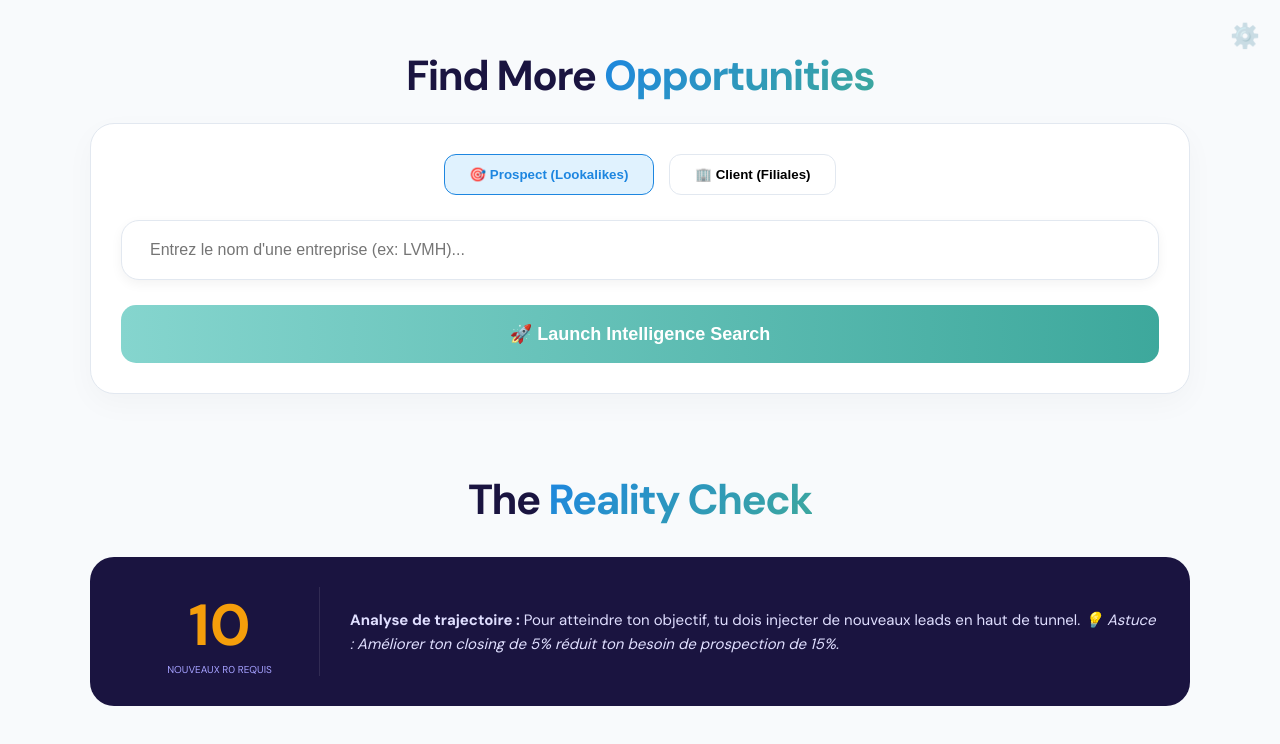
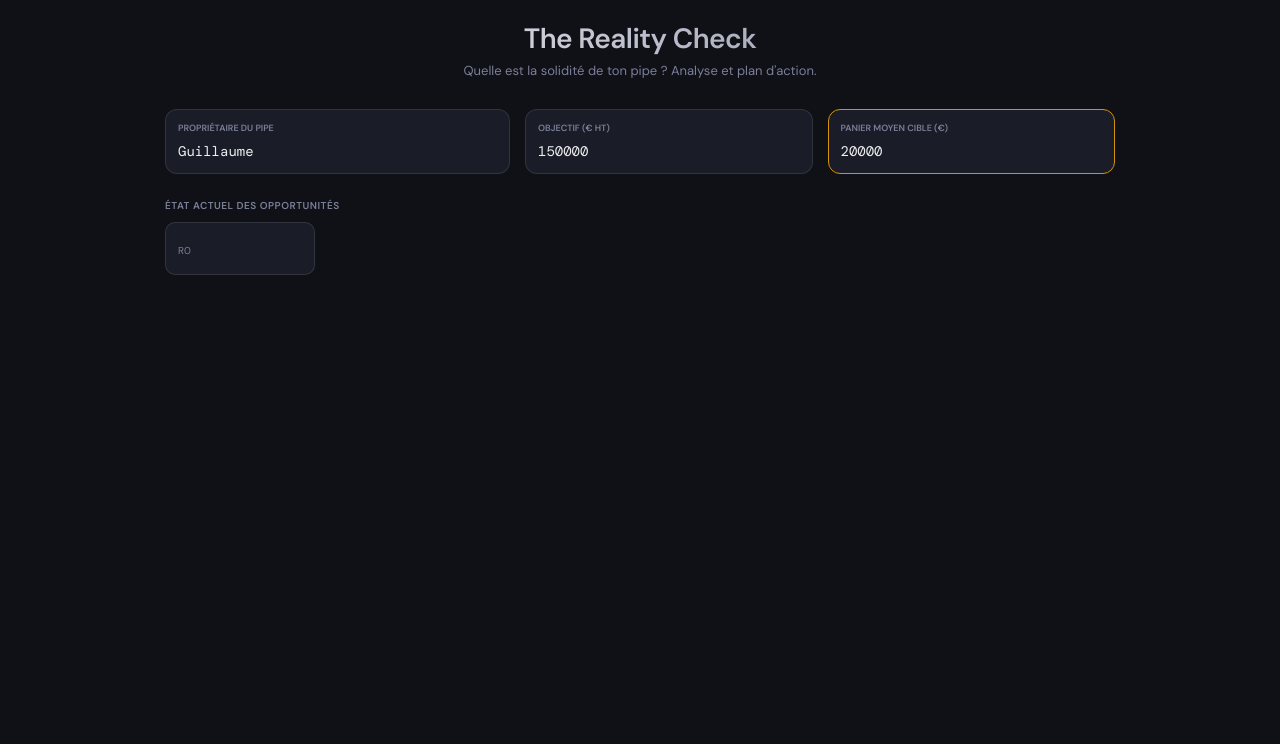
Before and after one commit to jcgascoin/reality-check, a plain HTML site: page index.html in a window 1280 px wide. Drawn offline with nearby package versions, Linux system fonts and the light colour scheme.

Commit message:
Update index.html

```diff
--- a/index.html
+++ b/index.html
@@ -1,192 +1,58 @@
 <!DOCTYPE html>
 <html lang="fr">
 <head>
-    <meta charset="UTF-8">
-    <meta name="viewport" content="width=device-width, initial-scale=1.0">
-    <title>Sales Intelligence Dashboard</title>
-    <style>
-        @import url('https://fonts.googleapis.com/css2?family=DM+Sans:wght@400;500;700&family=DM+Mono:wght@400;500&display=swap');
-
-        :root {
-            --primary: #1d86e0;
-            --secondary: #3da89c;
-            --accent: #6c47ff;
-            --bg: #f8fafc;
-            --border: #e2e8f0;
-            --won: #10b981;
-            --muted: #64748b;
-        }
-
-        body {
-            font-family: 'DM Sans', sans-serif;
-            background: var(--bg);
-            color: #1a1440;
-            margin: 0;
-            padding: 20px;
-            display: flex;
-            flex-direction: column;
-            align-items: center;
-        }
-
-        .container {
-            width: 100%;
-            max-width: 1100px;
-            margin-bottom: 50px;
-        }
-
-        /* --- UI ELEMENTS --- */
-        h1 { font-size: 42px; font-weight: 700; letter-spacing: -1.5px; text-align: center; margin-bottom: 10px; }
-        h1 span { background: linear-gradient(135deg, var(--primary), var(--secondary)); -webkit-background-clip: text; -webkit-text-fill-color: transparent; }
-
-        .card {
-            background: white;
-            border: 1px solid var(--border);
-            border-radius: 24px;
-            padding: 30px;
-            box-shadow: 0 10px 30px rgba(0,0,0,0.03);
-            margin-top: 20px;
-        }
-
-        /* --- OPPORTUNITIES FINDER STYLE --- */
-        .search-box { display: flex; gap: 10px; margin: 25px 0; background: #fff; padding: 8px; border-radius: 18px; border: 1px solid var(--border); box-shadow: 0 4px 12px rgba(0,0,0,0.05); }
-        .search-box input { flex: 1; border: none; padding: 12px 20px; font-size: 16px; outline: none; }
-        .mode-toggle { display: flex; justify-content: center; gap: 15px; margin-bottom: 20px; }
-        .m-btn { padding: 12px 25px; border-radius: 12px; border: 1px solid var(--border); background: white; cursor: pointer; font-weight: 700; transition: 0.3s; }
-        .m-btn.active { background: #e0f2fe; border-color: var(--primary); color: var(--primary); }
-        .launch-btn { width: 100%; background: linear-gradient(90deg, #85d5ce, #3da89c); color: white; border: none; padding: 18px; border-radius: 15px; font-weight: 700; font-size: 18px; cursor: pointer; transition: transform 0.2s; }
-        .launch-btn:hover { transform: translateY(-2px); }
-
-        /* --- REALITY CHECK / TUNNEL STYLE --- */
-        .analysis-engine { background: #1a1440; color: #fff; border-radius: 24px; padding: 30px; margin-top: 30px; display: grid; grid-template-columns: 200px 1fr; gap: 30px; align-items: center; }
-        .engine-display { text-align: center; border-right: 1px solid rgba(255,255,255,0.1); }
-        .engine-display .num { font-size: 58px; font-weight: 700; color: #f59e0b; }
-        .engine-text { font-size: 15px; line-height: 1.6; color: #e0dfff; }
-
-        table { width: 100%; border-collapse: collapse; margin-top: 20px; }
-        th { text-align: left; padding: 15px; font-size: 12px; color: var(--muted); text-transform: uppercase; border-bottom: 1px solid var(--border); }
-        td { padding: 18px 15px; border-bottom: 1px solid var(--border); }
-
-        .loader { border: 3px solid #f3f3f3; border-top: 3px solid var(--secondary); border-radius: 50%; width: 30px; height: 30px; animation: spin 1s linear infinite; display: none; margin: 20px auto; }
-        @keyframes spin { 0% { transform: rotate(0deg); } 100% { transform: rotate(360deg); } }
-
-        .settings-icon { position: fixed; top: 20px; right: 20px; cursor: pointer; font-size: 24px; opacity: 0.4; z-index: 100; }
-    </style>
+<meta charset="UTF-8"/>
+<meta name="viewport" content="width=device-width, initial-scale=1.0"/>
+<title>The Reality Check — Analyse de Pipe</title>
+<style>
+  @import url('https://fonts.googleapis.com/css2?family=DM+Sans:wght@400;500;600&family=DM+Mono:wght@400;500&display=swap');
+  *, *::before, *::after { box-sizing: border-box; margin: 0; padding: 0; }
+  :root {
+    --bg: #0f1117; --surface: #1a1d27; --surface2: #22263a; --border: rgba(255,255,255,0.1);
+    --text: #eeeef0; --muted: #7b7f99; --accent: #3b55e0; --green: #4a9a2a;
+    --red: #e24b4a; --amber: #d4920a; --font: 'DM Sans', sans-serif; --mono: 'DM Mono', monospace;
+  }
+  body { font-family: var(--font); background: var(--bg); color: var(--text); padding: 20px; display: flex; flex-direction: column; align-items: center; }
+  .container { width: 100%; max-width: 950px; }
+  header { text-align: center; margin-bottom: 30px; }
+  header h1 { font-size: 28px; font-weight: 600; letter-spacing: -0.02em; background: linear-gradient(to right, #fff, var(--muted)); -webkit-background-clip: text; -webkit-text-fill-color: transparent; }
+  .top-grid { display: grid; grid-template-columns: 1.2fr 1fr 1fr; gap: 15px; margin-bottom: 15px; }
+  .input-card { background: var(--surface); border: 1px solid var(--border); border-radius: 12px; padding: 12px; }
+  .input-card label { display: block; font-size: 9px; color: var(--muted); margin-bottom: 6px; font-weight: 600; text-transform: uppercase; }
+  .input-card input { width: 100%; background: transparent; border: none; font-family: var(--mono); font-size: 14px; color: var(--text); outline: none; }
+  .pipe-grid { display: grid; grid-template-columns: repeat(6, 1fr); gap: 10px; margin-top: 10px; }
+  .pipe-card { background: var(--surface); border: 1px solid var(--border); border-radius: 10px; padding: 15px 12px; position: relative; }
+  .pipe-card input { width: 100%; background: transparent; border: none; font-family: var(--mono); font-size: 13px; color: var(--text); outline: none; margin-bottom: 6px; border-bottom: 1px solid rgba(255,255,255,0.05); }
+  .status-dot { position: absolute; top: 12px; right: 12px; width: 12px; height: 12px; border-radius: 50%; }
+  .rates-row { display: grid; grid-template-columns: repeat(5, 1fr); gap: 8px; margin-top: 10px; }
+  .rate-card { background: var(--surface2); border: 1px solid var(--border); border-radius: 8px; padding: 8px; text-align: center; font-size: 11px; color: var(--amber); }
+  .rate-card input { background: transparent; border: none; font-family: var(--mono); font-size: 11px; color: var(--amber); width: 30px; text-align: right; outline: none; }
+  .legend-box { margin-top: 15px; padding: 12px; background: rgba(255,255,255,0.02); border-radius: 8px; font-size: 11px; color: var(--muted); display: flex; justify-content: center; gap: 40px; border: 0.5px solid var(--border); }
+  .legend-item b { color: var(--text); font-weight: 600; }
+  .tunnel-wrap { margin-top: 30px; width: 100%; }
+  .summary-line { margin: 40px auto 25px auto; width: 100%; max-width: 900px; border: 1px dashed var(--muted); border-radius: 8px; padding: 16px; text-align: center; font-size: 15px; }
+  .summary-line.danger { border-color: var(--red); color: var(--red); }
+  .summary-line.success { border-color: var(--green); color: #7ac94a; }
+  .gap-box { border-radius: 16px; padding: 30px; text-align: center; background: var(--surface); border: 1px solid var(--border); }
+  .gap-box.danger { border-top: 4px solid var(--red); }
+  .gap-box.ok { border-top: 4px solid var(--green); }
+  .action-title { font-size: 13px; text-transform: uppercase; color: var(--muted); margin-bottom: 8px; letter-spacing: 0.05em; }
+  .main-val { font-size: 26px; font-weight: 600; margin-bottom: 20px; }
+  .action-text { font-size: 15px; color: var(--text); line-height: 1.6; max-width: 650px; margin: 0 auto; padding-top: 20px; border-top: 1px solid var(--border); }
+  .highlight { color: #fff; font-weight: 700; background: rgba(255,255,255,0.08); padding: 2px 8px; border-radius: 4px; }
+</style>
 </head>
 <body>
-
-<div class="settings-icon" onclick="askKey()">⚙️</div>
-
 <div class="container">
-    <h1>Find More <span>Opportunities</span></h1>
-    <div class="card">
-        <div class="mode-toggle">
-            <button class="m-btn active" id="b-prospect" onclick="setMode('prospect')">🎯 Prospect (Lookalikes)</button>
-            <button class="m-btn" id="b-client" onclick="setMode('client')">🏢 Client (Filiales)</button>
-        </div>
-        <div class="search-box">
-            <input type="text" id="target-input" placeholder="Entrez le nom d'une entreprise (ex: LVMH)...">
-        </div>
-        <button class="launch-btn" onclick="startSearch()">🚀 Launch Intelligence Search</button>
-        <div class="loader" id="loader"></div>
-    </div>
-
-    <div id="results-card" class="card" style="display:none;">
-        <h3 id="res-title">Résultats</h3>
-        <table>
-            <thead><tr><th>Entité</th><th>Taille Est.</th><th>LinkedIn</th></tr></thead>
-            <tbody id="table-body"></tbody>
-        </table>
-    </div>
-</div>
-
-<div class="container">
-    <h1>The <span>Reality Check</span></h1>
-    <div class="analysis-engine">
-        <div class="engine-display">
-            <div class="num" id="r0-req">10</div>
-            <div style="font-size: 10px; text-transform: uppercase; color: #a5a1ff;">Nouveaux R0 requis</div>
-        </div>
-        <div class="engine-text">
-            <b>Analyse de trajectoire :</b> Pour atteindre ton objectif, tu dois injecter de nouveaux leads en haut de tunnel.
-            <i>💡 Astuce : Améliorer ton closing de 5% réduit ton besoin de prospection de 15%.</i>
-        </div>
-    </div>
-</div>
-
-<script>
-    let currentMode = 'prospect';
-
-    function setMode(m) {
-        currentMode = m;
-        document.getElementById('b-prospect').classList.toggle('active', m === 'prospect');
-        document.getElementById('b-client').classList.toggle('active', m === 'client');
-    }
-
-    function askKey() {
-        const key = prompt("Collez votre clé API Gemini (v1.5 ou 2.0) :");
-        if (key) {
-            localStorage.setItem('gemini_api_key', key.trim());
-            alert("Clé enregistrée !");
-        }
-    }
-
-    async function startSearch() {
-        const target = document.getElementById('target-input').value.trim();
-        const key = localStorage.getItem('gemini_api_key');
-
-        if (!key) { askKey(); return; }
-        if (!target) return;
-
-        document.getElementById('loader').style.display = 'block';
-        document.getElementById('results-card').style.display = 'none';
-
-        try {
-            // AUTO-DÉTECTION DU MODÈLE DISPONIBLE
-            const listUrl = `https://generativelanguage.googleapis.com/v1beta/models?key=${key}`;
-            const listRes = await fetch(listUrl);
-            const listData = await listRes.json();
-
-            if (!listRes.ok) throw new Error("Erreur de clé API. Cliquez sur ⚙️");
-
-            const model = listData.models.find(m => m.name.includes('flash')) || listData.models[0];
-            const prompt = `Liste 10 ${currentMode === 'prospect' ? 'concurrents directs' : 'filiales ou entités'} de ${target}. Réponds UNIQUEMENT en JSON : [{"name": "Nom", "size": "Taille", "sector": "Secteur"}]`;
-
-            const genUrl = `https://generativelanguage.googleapis.com/v1beta/${model.name}:generateContent?key=${key}`;
-            const response = await fetch(genUrl, {
-                method: 'POST',
-                headers: {'Content-Type': 'application/json'},
-                body: JSON.stringify({ contents: [{ parts: [{ text: prompt }] }] })
-            });
-
-            const data = await response.json();
-            if (data.error) throw new Error(data.error.message);
-
-            const rawText = data.candidates[0].content.parts[0].text;
-            const cleanJson = JSON.parse(rawText.match(/\[[\s\S]*\]/)[0]);
-
-            displayResults(target, cleanJson);
-        } catch (e) {
-            alert("Erreur : " + e.message);
-        } finally {
-            document.getElementById('loader').style.display = 'none';
-        }
-    }
-
-    function displayResults(target, data) {
-        const body = document.getElementById('table-body');
-        document.getElementById('res-title').innerHTML = `Opportunités détectées pour <b>${target}</b>`;
-        body.innerHTML = '';
-
-        data.forEach(item => {
-            body.innerHTML += `
-                <tr>
-                    <td><b>${item.name}</b><br><small style="color:gray">${item.sector}</small></td>
-                    <td><span style="background:#f1f5f9; padding:4px 8px; border-radius:6px; font-size:12px;">${item.size}</span></td>
-                    <td><a href="https://www.linkedin.com/search/results/companies/?keywords=${encodeURIComponent(item.name)}" target="_blank" style="text-decoration:none;">🔗 LinkedIn</a></td>
-                </tr>`;
-        });
-        document.getElementById('results-card').style.display = 'block';
-    }
-</script>
-</body>
-</html>
+  <header>
+    <h1>The Reality Check</h1>
+    <p style="color: var(--muted); font-size: 13px; margin-top: 5px;">Quelle est la solidité de ton pipe ? Analyse et plan d'action.</p>
+  </header>
+  <div class="top-grid">
+    <div class="input-card"><label>Propriétaire du pipe</label><input type="text" id="name" value="Guillaume" oninput="draw()"/></div>
+    <div class="input-card"><label>Objectif (€ HT)</label><input type="number" id="obj" value="150000" oninput="draw()"/></div>
+    <div class="input-card" style="border-color: var(--amber);"><label>Panier Moyen Cible (€)</label><input type="number" id="ref_aov" value="20000" oninput="draw()"/></div>
+  </div>
+  <div style="font-size: 10px; color: var(--muted); text-transform: uppercase; margin: 25px 0 10px; font-weight: 600; letter-spacing: 0.05em;">État actuel des opportunités</div>
+  <div class="pipe-grid">
+    <div class="pipe-card"><div id="dot0" class="status-dot"></div><label style="font-size:10px; color:var(--muted)">R0</label><input type="number" id="n0" value="1
```
